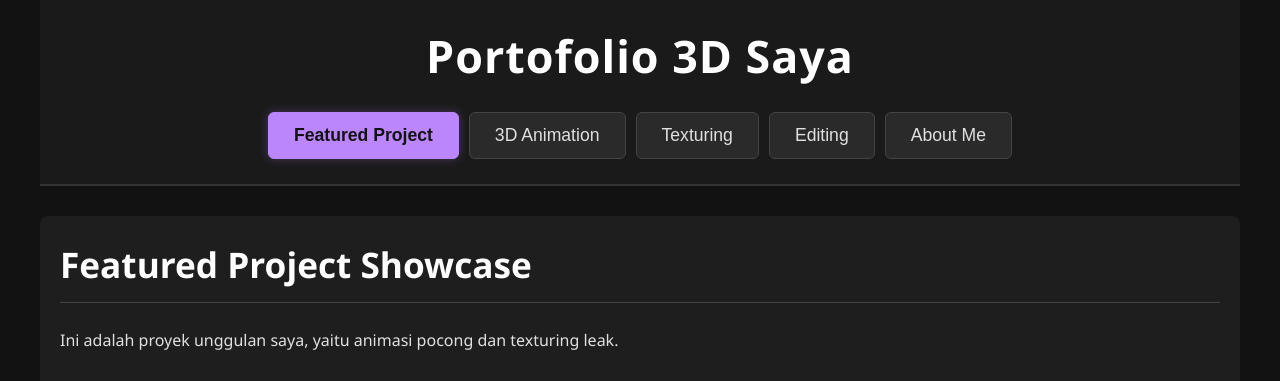
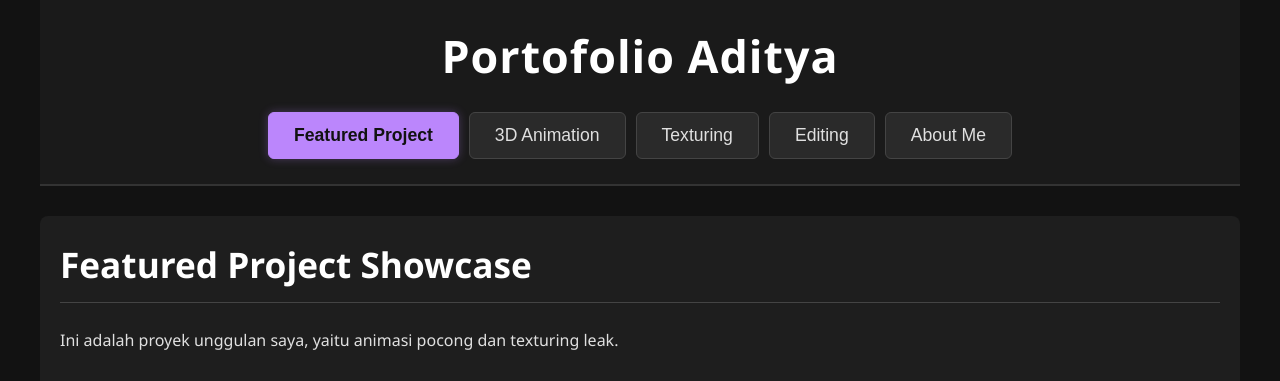
Before and after one commit to adityammtc/Porto-Aditya-Pratama, a plain HTML site: page index.html in a window 1280 px wide. Shown: the top 381 px of the page. Drawn offline with Linux system fonts and the light colour scheme.

Commit message:
Update index.html

```diff
--- a/index.html
+++ b/index.html
@@ -9,7 +9,7 @@
 <body>
     <div class="portfolio-container">
         <header class="site-header">
-            <h1>Portofolio 3D Saya</h1>
+            <h1>Portofolio Aditya</h1>
             <nav class="tab-navigation">
                 <ul>
                     <li><button class="tab-button active" data-tab="featured">Featured Project</button></li>
```
